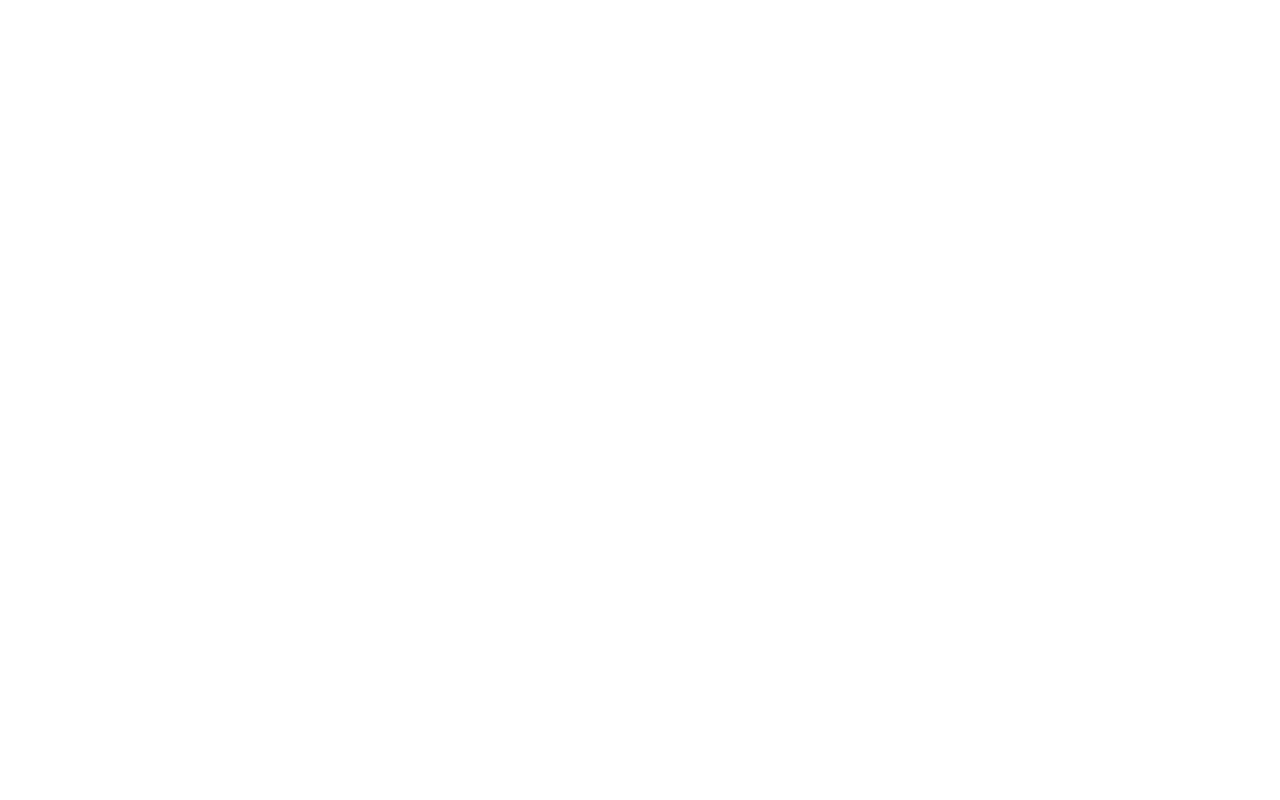
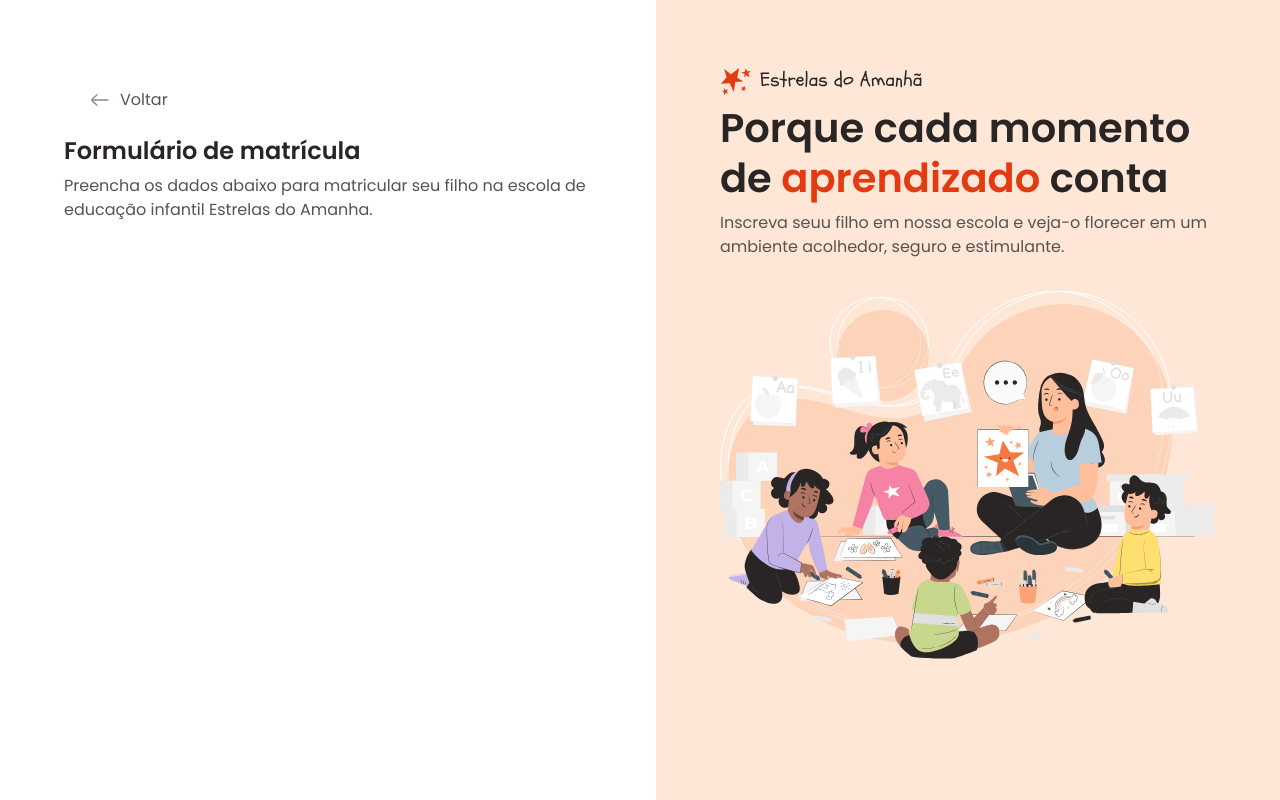
Before and after one commit to Viniciusbbjj/Matricula, a plain HTML site: page index.html in a window 1280 px wide. Drawn offline with Linux system fonts and the light colour scheme.

Commit message:
conteudo asside e conteudo inicial main

```diff
--- a/index.html
+++ b/index.html
@@ -14,6 +14,33 @@
 
 </head>
 <body>
+ <div id="app">
+    <main>
+        <div class="main-container">
+            <div class="back">
+                <img src="assets/icons/arrow-left-02.svg" alt="Setinha para voltar">
+                <span>Voltar</span>
+            </div>
+            <h1>Formulário de matrícula</h1>
+            <p>Preencha os dados abaixo para matricular seu filho na escola de educação infantil Estrelas do Amanha.
+            </p>
+        </div>
+    </main>
 
+    <aside>
+        <div class="aside-container">
+            <header>
+                <img src="assets/Logo.svg" alt="logo da escola">
+                <h2>Porque cada momento de
+                    <span> aprendizado</span> conta</h2>
+                <p>
+                    Inscreva seuu filho em nossa escola e veja-o florecer em um ambiente acolhedor, seguro e estimulante.
+                </p>
+            </header>
+            <img src="assets/illustration.svg" alt="Ilustração">
+
+        </div>
+    </aside>
+ </div>
 </body>
 </html>
--- a/styles/global.css
+++ b/styles/global.css
@@ -6,7 +6,7 @@
 
 :root{
    --font-family: 'Poppins', sans-serif;
-   --text: 400 1rem/15 var(--font-family);
+   --text: 400 1rem/1.5 var(--font-family);
    --text-sm: 400 0.875rem/1.4 var(--font-family);
 
    --text-primary:#292524;
@@ -24,4 +24,16 @@
 
 body{
     overflow:hidden;
+
+    font: var(--text);
+    color: var(--text-secondary);
 }
+h1, h2{
+    color: var(--text-primary);
+}
+
+img{
+    max-width:100%;
+    height: auto;
+
+}
--- a/styles/layout.css
+++ b/styles/layout.css
@@ -8,12 +8,24 @@
 }
 
 main{
-    overflow:auto;
+    overflow: auto;
     padding:4rem;
 
     & .main-container{
         max-width:33rem;
         margin-left:auto;
+    }
+
+    & .back{
+        display: flex;
+        align-items: center;
+        gap: .5rem;
+        margin: 1.5rem;
+    }
+
+    & h1{
+        font: 600 1.5rem/1.25 var(--font-family);
+        margin-bottom: .5rem;
     }
 }
 
@@ -23,5 +35,19 @@ aside{
 
     & .aside-container{
         max-width:31rem;
+
+        & > img{
+            margin-top: 2rem;
+        }
+    }
+
+    & h2{
+        font: 600 2.5rem/1.25 var(--font-family);
+        margin-bottom: .5rem;
+
+
+        & span{
+            color: var(--text-highligth);
+        }
     }
 }
```
